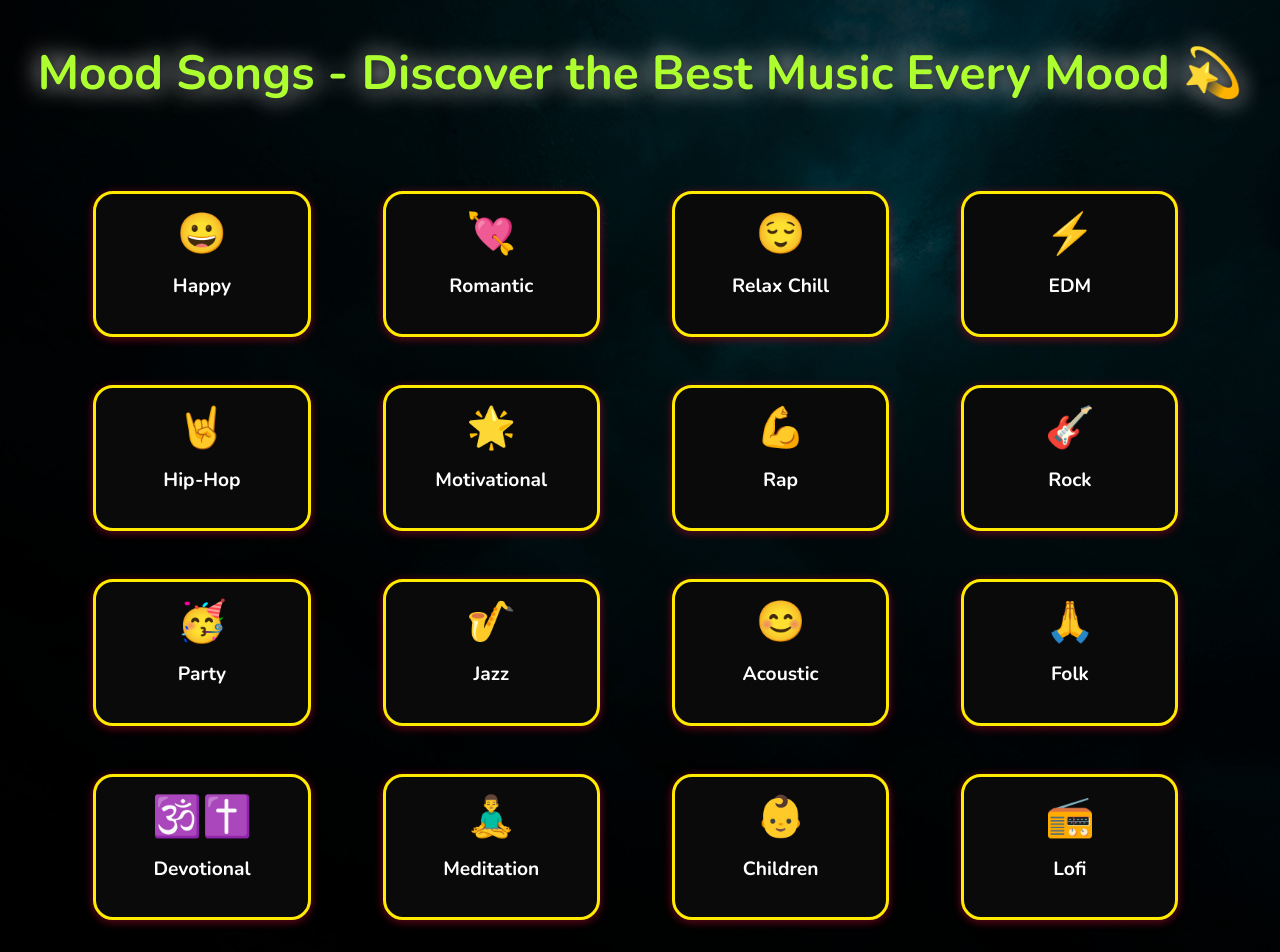
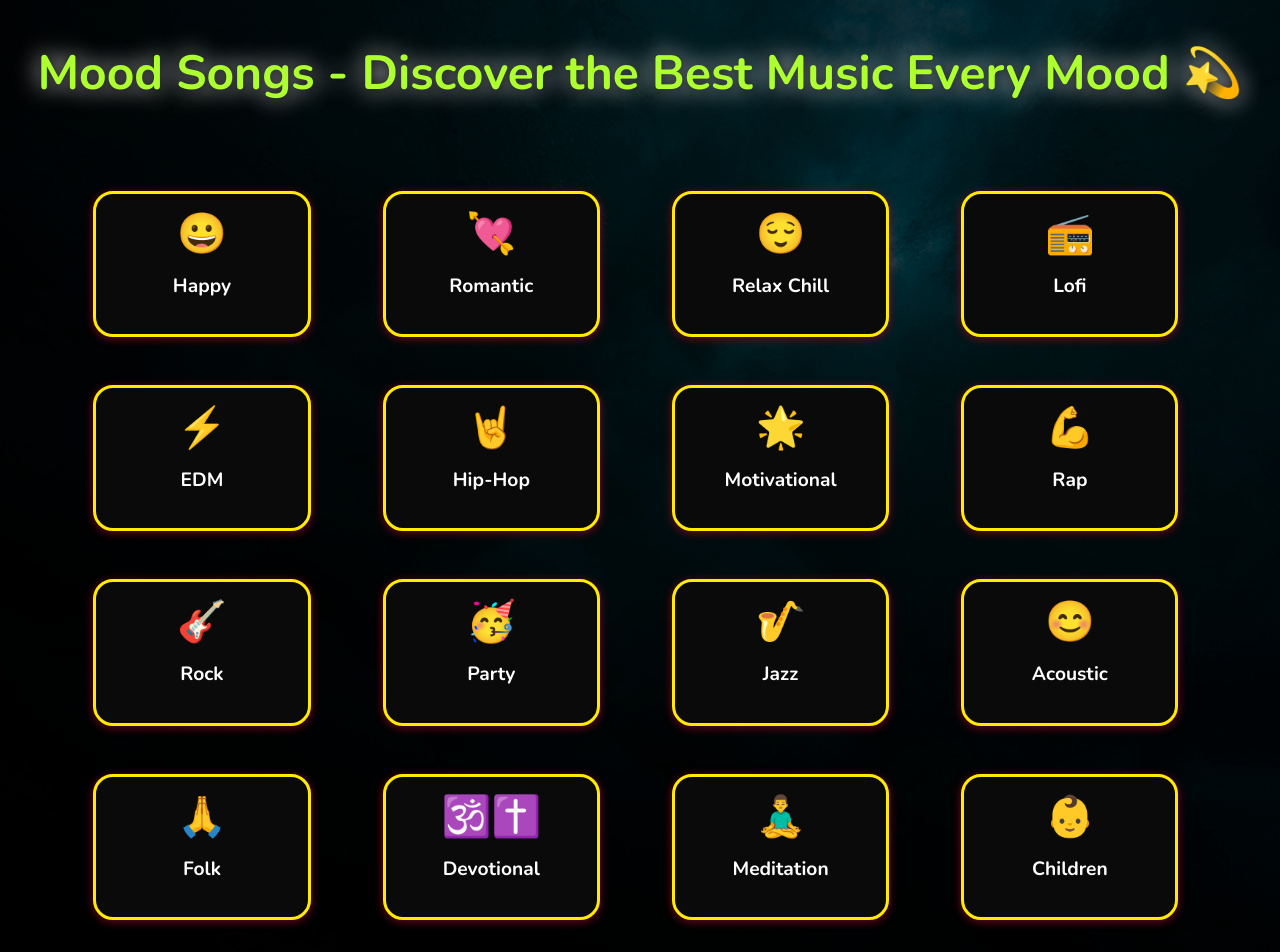
Before and after one commit to shivamsocial/moodsongs, a Next.js app: page / in a window 1280 px wide. Shown: the top 952 px of the page. Built offline with nearby package versions, Linux system fonts and the light colour scheme.

Commit message:
updated lofi location

```diff
--- a/src/components/MoodGrid.js
+++ b/src/components/MoodGrid.js
@@ -14,6 +14,7 @@ const MoodGrid = () => {
       { emoji: "😀", name: "Happy" },
       { emoji: "💘", name: "Romantic" },
       { emoji: "😌", name: "Relax Chill" },
+      { emoji: "📻", name: "Lofi" },
       { emoji: "⚡", name: "EDM" },
       { emoji: "🤘", name: "Hip-Hop" },
       { emoji: "🌟", name: "Motivational" },
@@ -26,7 +27,6 @@ const MoodGrid = () => {
       { emoji: "🕉️✝️", name: "Devotional" },
       { emoji: "🧘‍♂️", name: "Meditation" },
       { emoji: "👶", name: "Children" },
-      { emoji: "📻", name: "Lofi" },
     ],
     []
   );
```
